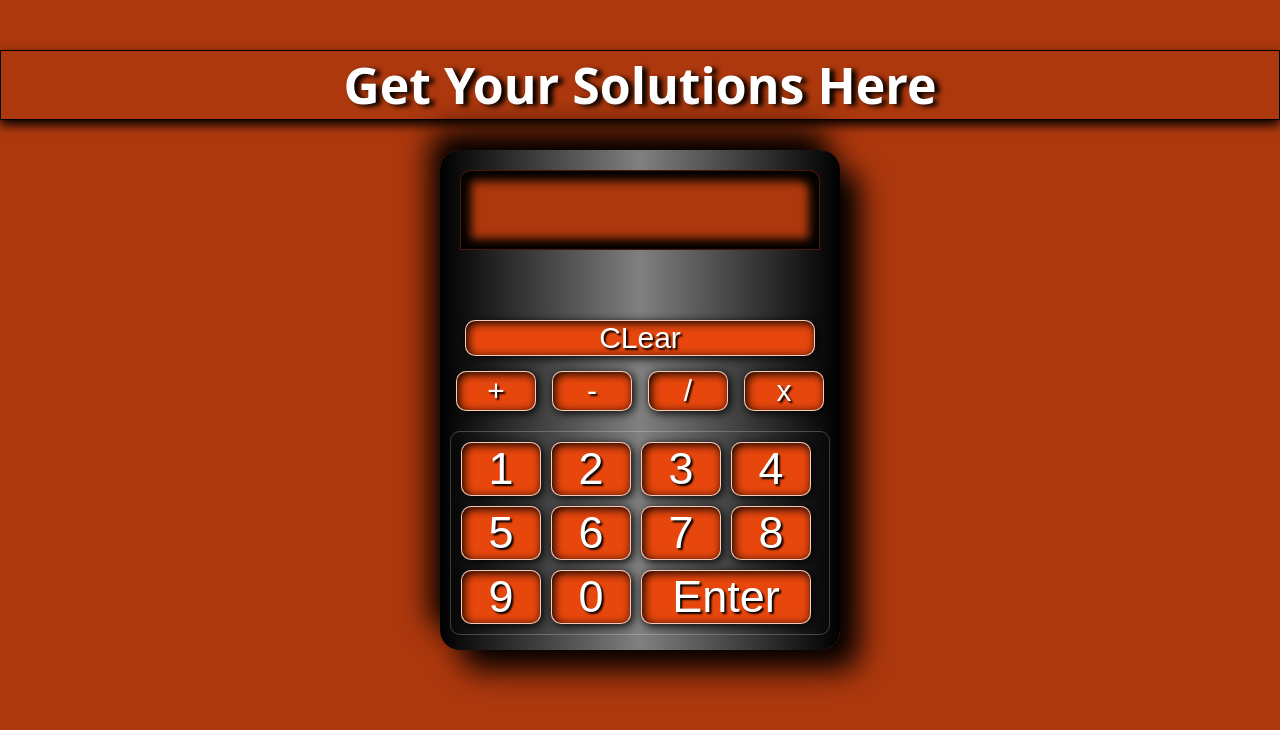
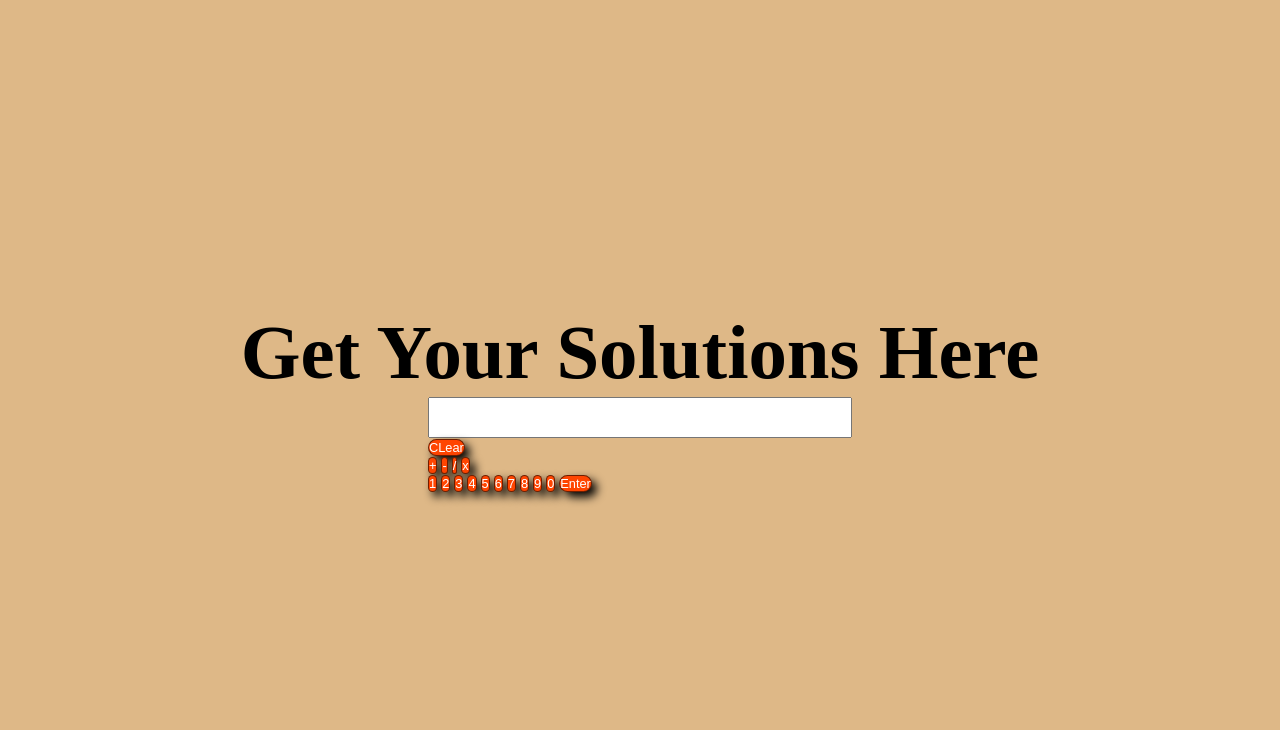
Before and after one commit to Kartikey-Singh-Gahlot/Calculator, a plain HTML site: page index.html in a window 1280 px wide. Drawn offline with Linux system fonts and the light colour scheme.

Commit message:
Update style.css

```diff
--- a/style.css
+++ b/style.css
@@ -1,127 +1,96 @@
 *{
     margin: 0px;
     padding: 0px;
-    font-family: sans-serif;
 }
 
 body{
-    background-color: rgb(173, 56, 13);
+    height: 100vh;
+    display: flex;
+    justify-content: center;
+    flex-direction: column;
+    align-items: center;
+    background-color: burlywood;
 }
 
-#calcontainer{
-    height: 500px;
-    width: 100%;
-    position: absolute;
-    margin: 150px 0px 0px 0px;
-    display: flex;
-    justify-content: center;
-}
-
-#calcbody{
-    background:linear-gradient(90deg,black, gray,black);
-    height: 100%;
-    width: 400px;
-    border-radius: 20px;
-    box-shadow: 20px 20px 30px black, -10px -20px 30px black;
-    box-sizing: border-box;
-}
-
-#heading{
-    position: absolute;
-    color: white;
-    width: 100%;
-    font-size: 50px;
-    font-family: sans;
-    text-align: center;
-    margin: 50px 0px 0px 0px;
-    text-shadow: 5px 2px 5px black;
-    border: 1px solid black;
-    box-sizing: border-box;
-    box-shadow: 0px 5px 10px black;
+#calcBody{
+    background: linear-gradient(90deg, black,gray,black);
+    width: fit-content;
+    height: fit-content;
+    padding: 2vw;
+    border-radius: 10px;
+    margin-top: 2vh;
+    border: 1px solid rgba(255, 255, 255, 0.295);
 }
 
 
+h1{
+    font-size: 6vw;
+}
+
+.pads{
+    display: grid;
+    grid-template-columns: repeat(5,7vw);
+    grid-auto-rows: 10vh;
+    grid-gap:1vw;
+    margin: 10px 0px 10px 0px ;
+}
+
 #screen{
-    background-color: rgb(173, 56, 13);
-    height: 80px;
-    width: 90%;
-    font-size: 30px;
-    padding: 30px 0px 0px 0px;
-    transition: 1s ease-in-out;
+   grid-column: 1/6;
    text-align: center;
-    box-sizing: border-box;
-    color: white;
-    font-weight: bolder;
-    text-shadow: 2px 2px 2px black;
-    margin: 20px;
-    border-radius: 10px 10px 0px 0px;
-    border: 1px solid rgba(0, 0, 0, 0.565);
-    box-shadow: -10px 10px 10px black inset, 10px -10px 10px black inset;
+   color: black;
+   font-size: 200%;
+}
+
+#screenPad{
+  grid-auto-rows: 10vh;
+}
+
+#enterBtn{
+    grid-column: 1/4;
 
 }
 
-#screen::placeholder{
+
+
+
+button{
+    border-radius: 10px;
+    border: 1px solid rgba(0, 0, 0, 0.562);
+    box-shadow: 5px 5px 10px black;
+    font-size: 80%;
+    background-color: orangered;
     color: white;
 }
 
-#operators{
-    margin: 15px 0px 0px 0px;
-    display: flex;
-    justify-content: space-evenly;
-
+button:hover{
+    background-color:rgb(213, 86, 40);
+    color:white;
+    box-shadow: none;
 }
 
-#operators button{
-    height: 40px;
-    font-size: 30px;
+@media screen and (max-width:1024px) {
+    .pads{
+        grid-template-columns: repeat(5,12vw);
     }
-
     button{
-    background-color:rgb(231, 71, 13);
-    border: 1px solid rgba(255, 255, 255, 0.709);
-    font-size: 45px;
-    width: 80px;
-    border-radius: 10px;
-    box-shadow: 2px 2px 10px black, 2px 2px 10px black inset;
-    color: white;
-    text-shadow: 2px 2px 2px  black;
+        font-size: 2vw;
     }
-
-button:hover{
-   background-color: black;
-   text-shadow: none;
 
 
 }
 
-#clear{
-    width: 350px;
-    font-size: 30px;
+@media screen and (max-width:420px) {
+    .pads{
+        grid-template-columns: repeat(5,15vw);
+        grid-gap: 3vw;
     }
 
-#on_off{
-  font-size: 30px;
-  width: 150px;
+    #calcBody{
+        padding: 3vw;
     }
 
-#utilities{
 
- display: flex;
- justify-content: space-evenly;
- margin: 50px 0px 0px 0px;
+
+
 }
-
-#buttonarea{
-    border: 1px solid rgba(255, 255, 255, 0.228);
-    border-radius: 10px;
-    display: flex;
-    flex-wrap: wrap;
-    gap: 10px;
-    padding: 10px;
-    box-sizing: border-box;
-    margin: 20px 10px 0px 10px ;
-}
-
-#enter{
-    width:170px;
-}
```
Lines whose indentation alone changed are shown as unchanged.
